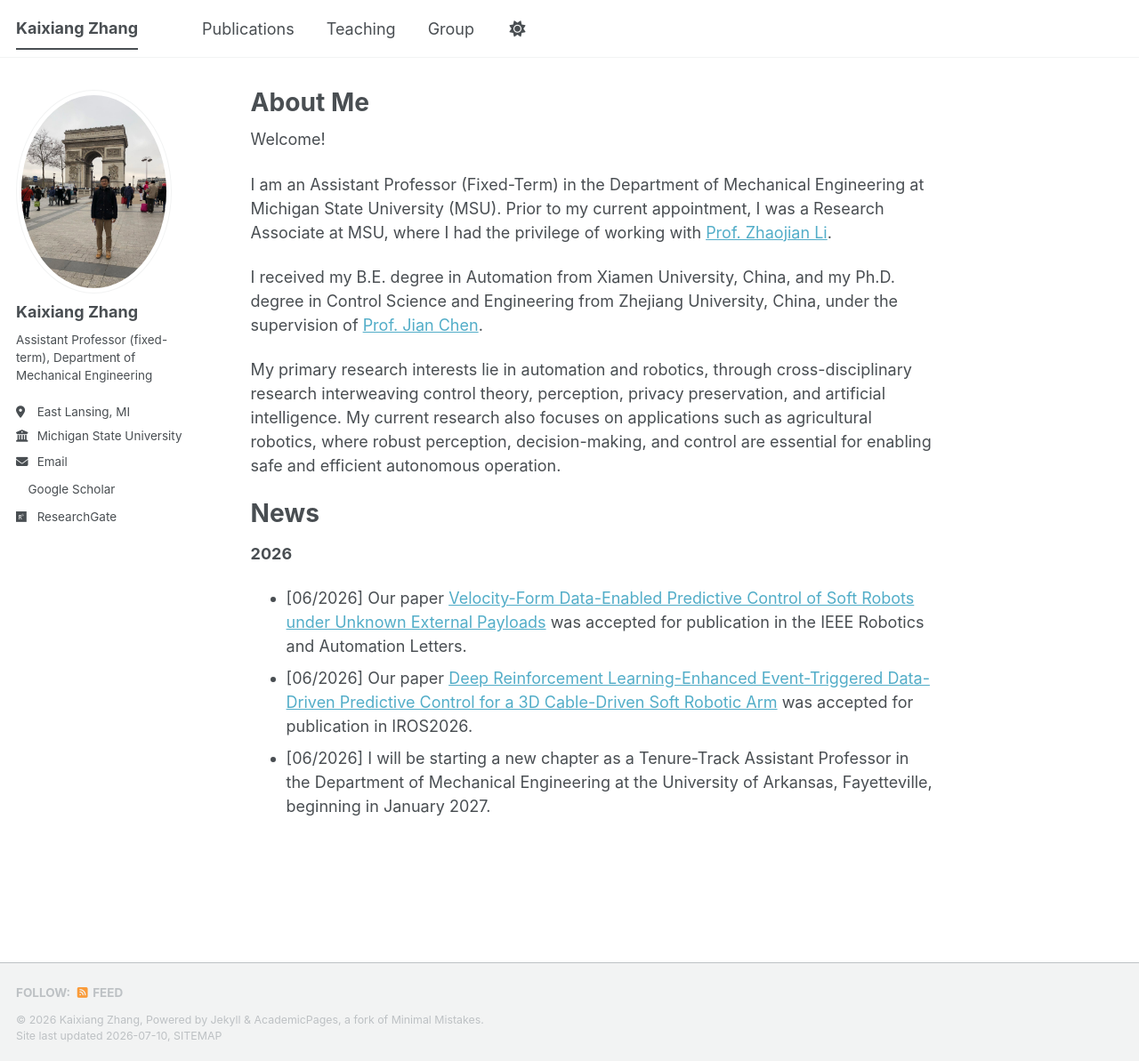
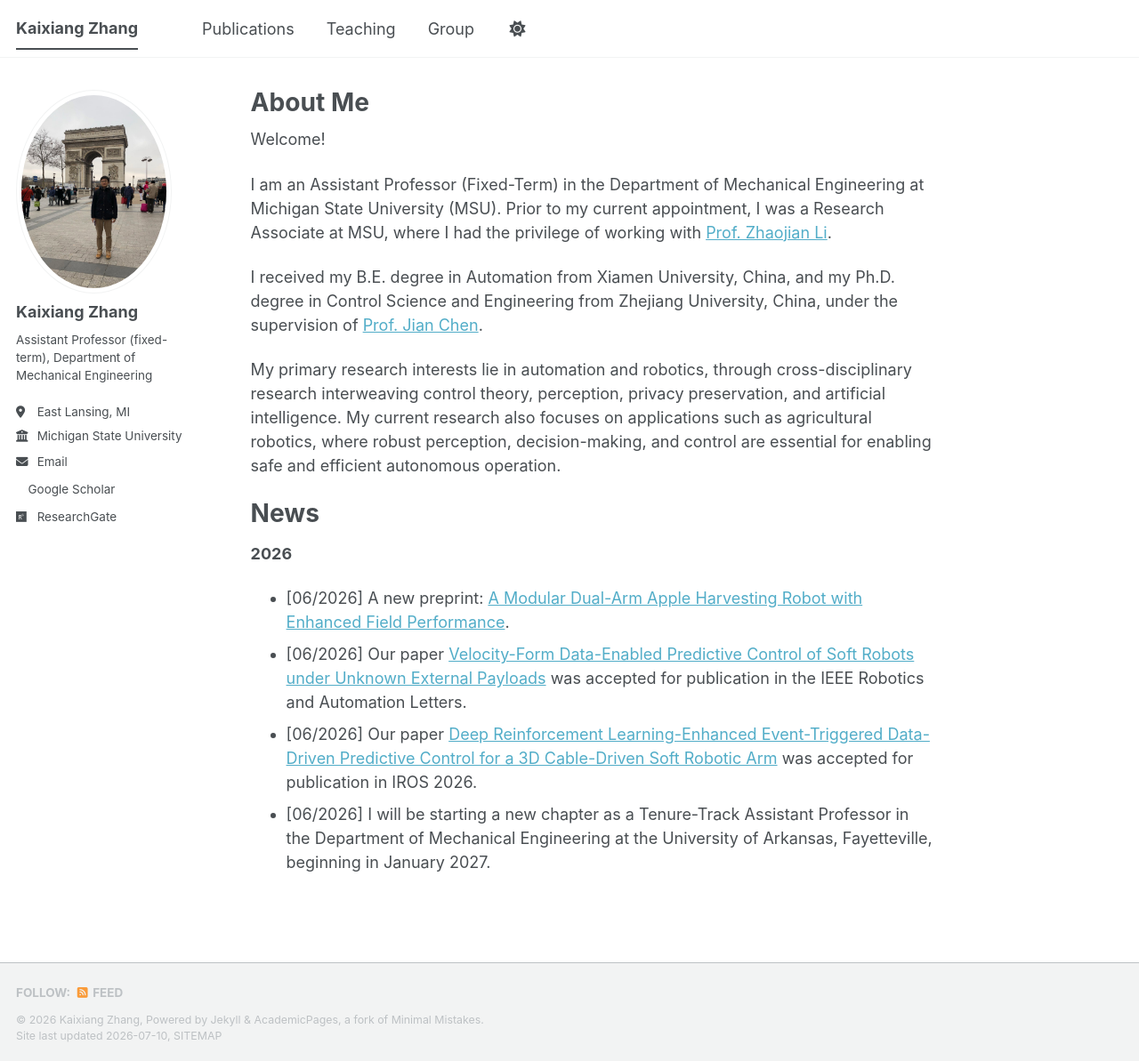
Before and after one commit to kaixiang-zhang91/kaixiang-zhang91.github.io, a Jekyll site: the page built from _pages/about.md, in a window 1280 px wide and 1193 px high. Shown: the whole window at 89% size. Built offline with Jekyll 4.4.1, drawn with Linux system fonts in a browser that asks for light colours; a style sheet for code colours, icons or effects is not loaded.

Commit message:
Update about.md

```diff
--- a/_pages/about.md
+++ b/_pages/about.md
@@ -19,6 +19,7 @@ My primary research interests lie in automation and robotics, through cross-disc
 
 **2026**
 
+- [06/2026] A new preprint: [A Modular Dual-Arm Apple Harvesting Robot with Enhanced Field Performance](https://arxiv.org/abs/2606.14089).
 - [06/2026] Our paper [Velocity-Form Data-Enabled Predictive Control of Soft Robots under Unknown External Payloads](https://ieeexplore.ieee.org/document/11560943) was accepted for publication in the IEEE Robotics and Automation Letters.
-- [06/2026] Our paper [Deep Reinforcement Learning-Enhanced Event-Triggered Data-Driven Predictive Control for a 3D Cable-Driven Soft Robotic Arm](https://arxiv.org/abs/2606.26048) was accepted for publication in IROS2026.
+- [06/2026] Our paper [Deep Reinforcement Learning-Enhanced Event-Triggered Data-Driven Predictive Control for a 3D Cable-Driven Soft Robotic Arm](https://arxiv.org/abs/2606.26048) was accepted for publication in IROS 2026.
 - [06/2026] I will be starting a new chapter as a Tenure-Track Assistant Professor in the Department of Mechanical Engineering at the University of Arkansas, Fayetteville, beginning in January 2027.
```
